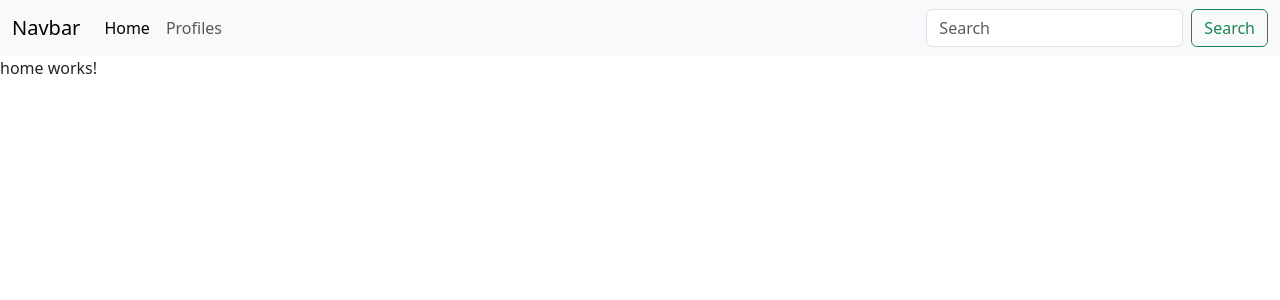
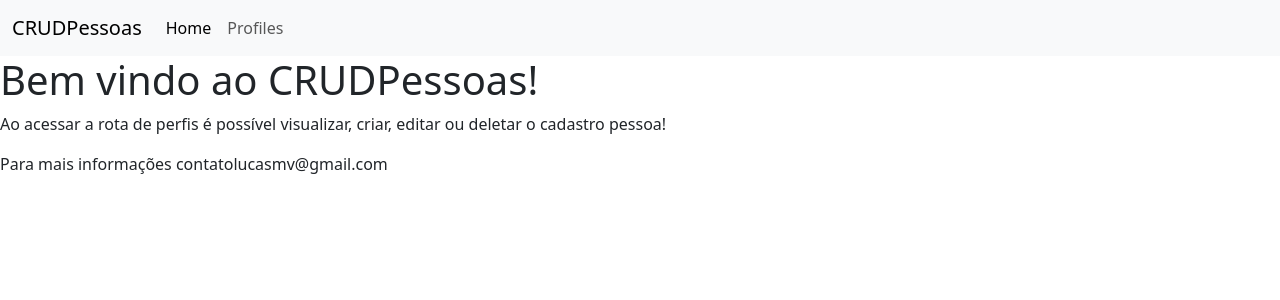
Before and after one commit to LucasMarquesV/AngularCRUD, an Angular app: page /home in a window 1280 px wide. Shown: the top 300 px of the page. Built offline with nearby package versions, Linux system fonts and the light colour scheme.

Commit message:
[FEAT] - Alterando tela inicial.

```diff
--- a/db.json
+++ b/db.json
@@ -1,15 +1,5 @@
 {
   "profiles": [
-    {
-      "id": "uq2e",
-      "name": "Alice",
-      "role": "admin",
-      "age": 32,
-      "email": "alice@alice.com",
-      "isActive": true,
-      "country": "USA",
-      "experience": "Senior"
-    },
     {
       "id": "ed6f",
       "name": "Meu nome",
@@ -27,6 +17,18 @@
       "name": "Lucas",
       "role": "developer",
       "age": 10
+    },
+    {
+      "id": "0cbd",
+      "name": "Jorge ben jor",
+      "role": "admin",
+      "age": 1
+    },
+    {
+      "id": "0b05",
+      "name": "Lucas Marques",
+      "role": "admin2",
+      "age": 1
     }
   ]
 }
--- a/src/app/components/header/header.component.html
+++ b/src/app/components/header/header.component.html
@@ -1,6 +1,6 @@
 <nav class="navbar navbar-expand-lg bg-body-tertiary">
     <div class="container-fluid">
-      <a class="navbar-brand" href="#">Navbar</a>
+      <a class="navbar-brand" href="/home">CRUDPessoas</a>
       <button class="navbar-toggler" type="button" data-bs-toggle="collapse" data-bs-target="#navbarSupportedContent" aria-controls="navbarSupportedContent" aria-expanded="false" aria-label="Toggle navigation">
         <span class="navbar-toggler-icon"></span>
       </button>
@@ -10,10 +10,7 @@
             <a class="nav-link" aria-current="page" [routerLink]="item.url" routerLinkActive="active">{{ item.name }}</a>
           </li>
         </ul>
-        <form class="d-flex" role="search">
-          <input class="form-control me-2" type="search" placeholder="Search" aria-label="Search">
-          <button class="btn btn-outline-success" type="submit">Search</button>
-        </form>
+
       </div>
     </div>
   </nav>
--- a/src/app/pages/home/home.component.html
+++ b/src/app/pages/home/home.component.html
@@ -1 +1,3 @@
-<p>home works!</p>
+<h1>Bem vindo ao CRUDPessoas!</h1>
+<p>Ao acessar a rota de perfis é possível visualizar, criar, editar ou deletar o cadastro pessoa!</p>
+<p>Para mais informações contatolucasmv@gmail.com</p>
```
